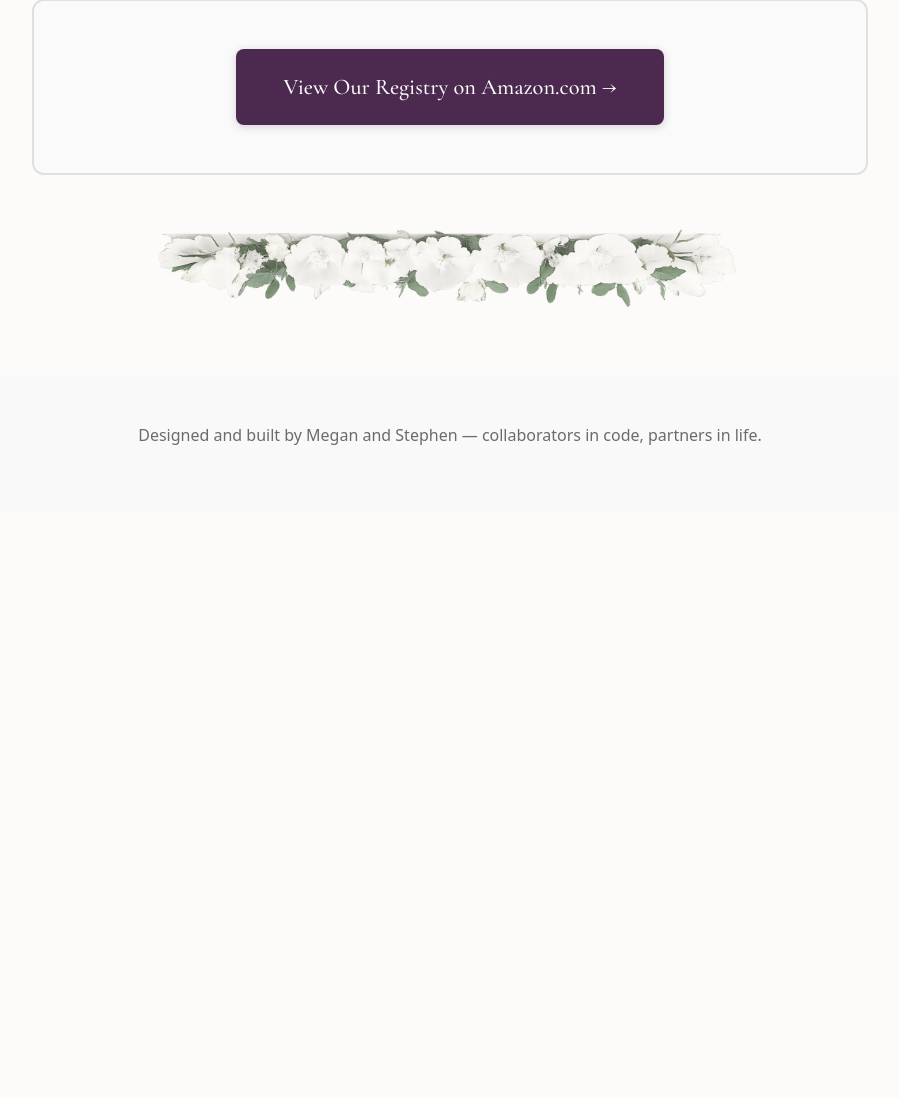
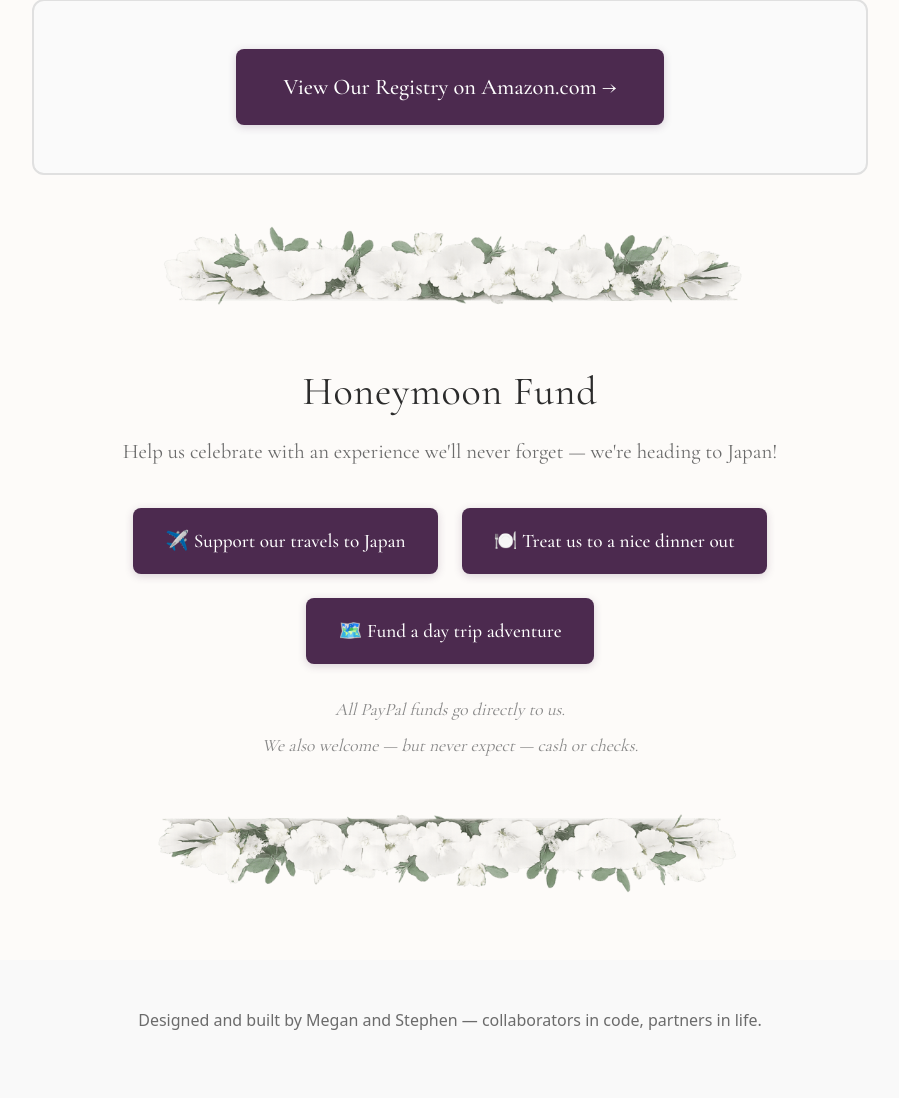
Before and after one commit to mkane968/wedding-website, a Django app: page /registry/ in a window 1280 px wide. Shown: the part 487-1585 px from the top of the page, without its empty margins (190-1089 px from the left). Before the commit the page ends 932 px from the top, so only its background shows below. Run offline with Django 5.2, Linux system fonts and the light colour scheme.

Commit message:
Add honeymoon fund section with PayPal buttons to registry page
Made-with: Cursor

```diff
--- a/templates/celebration/registry.html
+++ b/templates/celebration/registry.html
@@ -20,14 +20,60 @@
         </a>
     </div>
 
+    <img src="{% static 'rose-border-2.png' %}" alt="Floral border" style="max-width: 600px; width: 100%; height: auto; display: block; margin: 3rem auto;" />
+
+    <h2 style="font-family: 'Cormorant Garamond', Georgia, serif; font-size: 2.5rem; font-weight: 400; margin: 0 0 0.75rem 0; color: #2b2b2b; letter-spacing: 0.02em;">Honeymoon Fund</h2>
+    <p style="font-family: 'Cormorant Garamond', Georgia, serif; font-size: 1.3rem; color: #6b6b6b; margin: 0 0 2.5rem 0; line-height: 1.6;">
+        Help us celebrate with an experience we'll never forget — we're heading to Japan!
+    </p>
+
+    <div style="display: flex; flex-direction: row; flex-wrap: wrap; gap: 1.5rem; justify-content: center; margin-bottom: 2rem;">
+        <a href="https://www.paypal.com/paypalme/mskane968"
+           target="_blank" rel="noopener noreferrer"
+           class="paypal-btn">
+            ✈️ Support our travels to Japan
+        </a>
+        <a href="https://www.paypal.com/paypalme/mskane968"
+           target="_blank" rel="noopener noreferrer"
+           class="paypal-btn">
+            🍽️ Treat us to a nice dinner out
+        </a>
+        <a href="https://www.paypal.com/paypalme/mskane968"
+           target="_blank" rel="noopener noreferrer"
+           class="paypal-btn">
+            🗺️ Fund a day trip adventure
+        </a>
+    </div>
+
+    <p style="font-family: 'Cormorant Garamond', Georgia, serif; font-size: 1.1rem; color: #888; margin: 0 0 0.5rem 0; font-style: italic;">
+        All PayPal funds go directly to us.
+    </p>
+    <p style="font-family: 'Cormorant Garamond', Georgia, serif; font-size: 1.1rem; color: #888; margin: 0; font-style: italic;">
+        We also welcome — but never expect — cash or checks.
+    </p>
+
     <img src="{% static 'rose-border-2.png' %}" alt="Floral border" style="max-width: 600px; width: 100%; height: auto; display: block; margin: 3rem auto 0; transform: rotate(180deg);" />
 </div>
 
 <style>
-a[href*="amazon.com"]:hover {
+a[href*="amazon.com"]:hover,
+.paypal-btn:hover {
     background: #5a3565 !important;
     box-shadow: 0 4px 12px rgba(76, 42, 79, 0.3) !important;
     transform: translateY(-2px);
 }
+.paypal-btn {
+    display: inline-block;
+    padding: 1.1rem 2rem;
+    background: #4c2a4f;
+    color: white;
+    text-decoration: none;
+    border-radius: 8px;
+    font-family: 'Cormorant Garamond', Georgia, serif;
+    font-size: 1.2rem;
+    font-weight: 500;
+    transition: all 0.3s ease;
+    box-shadow: 0 2px 8px rgba(76, 42, 79, 0.2);
+}
 </style>
 {% endblock %}
```
